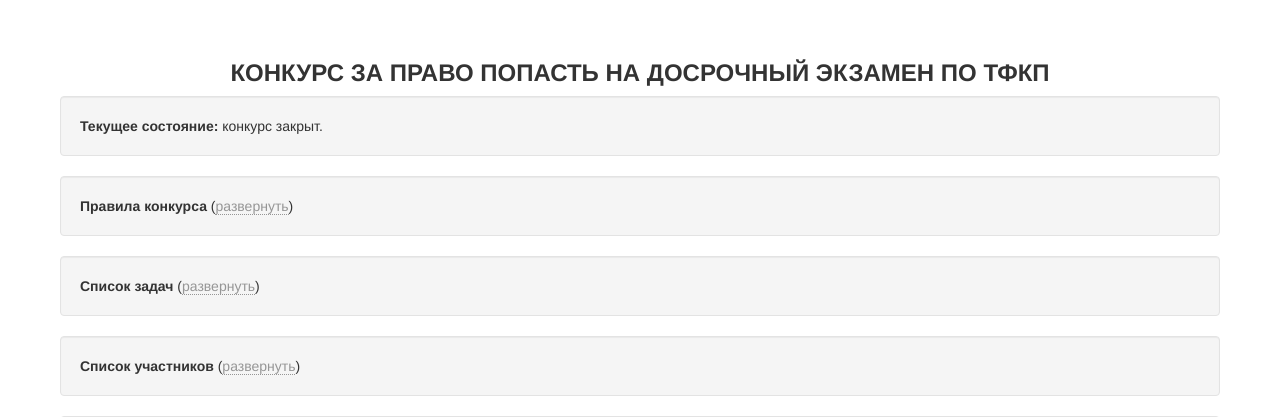
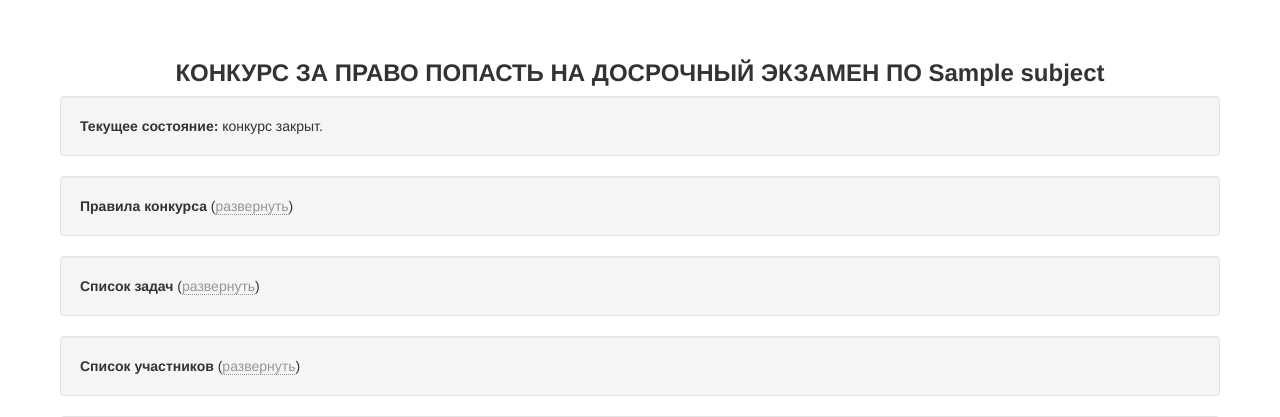
Before and after one commit to alexsyrom/dosrok.ru, a Django app: page / in a window 1280 px wide. Shown: the top 417 px of the page. Run offline with Django 3.2, Linux system fonts and the light colour scheme; tables that the repository leaves empty hold one stand-in row (values such as "Sample post"); some libraries are stand-ins or nearby versions.

Commit message:
subject in view

```diff
--- a/main/models.py
+++ b/main/models.py
@@ -12,9 +12,9 @@ class MyUser(AbstractUser):
 class Subject(models.Model):
     title = models.CharField("Название", max_length=200)
     is_opened = models.BooleanField('Конкурс открыт', default=True)
-    rules = models.TextField('Правила конкурса', default='')
+    rules = models.TextField('Правила конкурса', default='', blank=True)
     date = models.DateField("Дата проведения досрочного экзамена", blank=True, null=True)
-    place = models.CharField("Место проведения досрочного экзамена", default='', max_length=100)
+    place = models.CharField("Место проведения досрочного экзамена", default='', max_length=100, blank=True)
     program =models.FileField("Экзаменационная программа", blank=True, null=True)
     def __str__(self):
         return self.title
--- a/main/templates/main/index.html
+++ b/main/templates/main/index.html
@@ -68,7 +68,7 @@
     <div style="margin:60px">
 
     <h3 class="main_title">
-    КОНКУРС ЗА ПРАВО ПОПАСТЬ НА ДОСРОЧНЫЙ ЭКЗАМЕН ПО ТФКП
+		КОНКУРС ЗА ПРАВО ПОПАСТЬ НА ДОСРОЧНЫЙ ЭКЗАМЕН ПО {{ subject.title }}
     {% if user.is_authenticated %}
     <button type="button" class="btn btn-default btn-sm">
         <span class="glyphicon glyphicon-pencil" aria-hidden="true"></span>
--- a/main/views.py
+++ b/main/views.py
@@ -1,6 +1,6 @@
 from django.shortcuts import render
 from django.views import generic
-from .models import Problem, Student, Example
+from .models import Problem, Student, Example, Subject
 
 class Index(generic.ListView):
     model = Problem
@@ -11,6 +11,7 @@ class Index(generic.ListView):
         context['student_list'] = Student.objects.all()
         context['allowed_student_list'] = Student.objects.all().filter(is_allowed=True)
         context['example_list'] = Example.objects.all()
+        context['subject'] = Subject.objects.all()[0]
         return context
     def get_queryset(self):
         return Problem.objects.all().order_by('number')
```
Also changed, not shown: main/migrations/0010_auto_20150808_1554.py (added).
